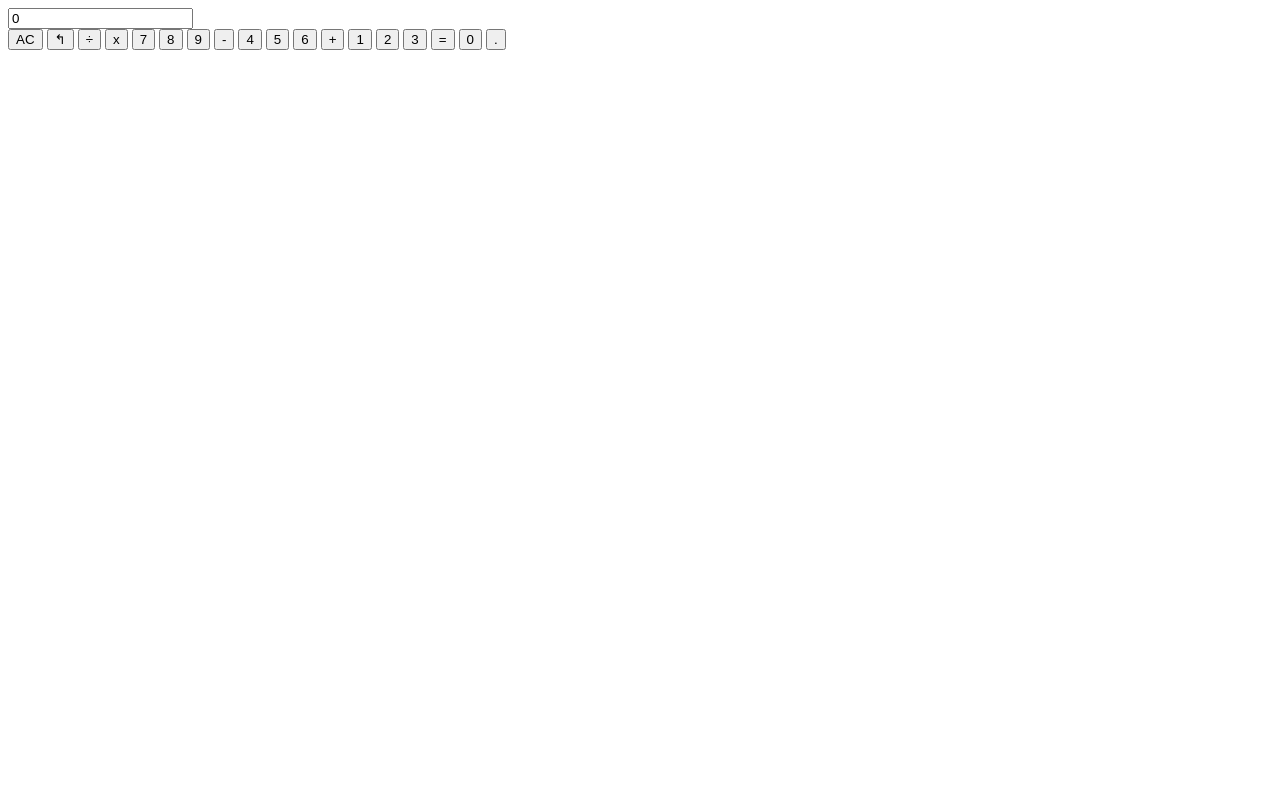
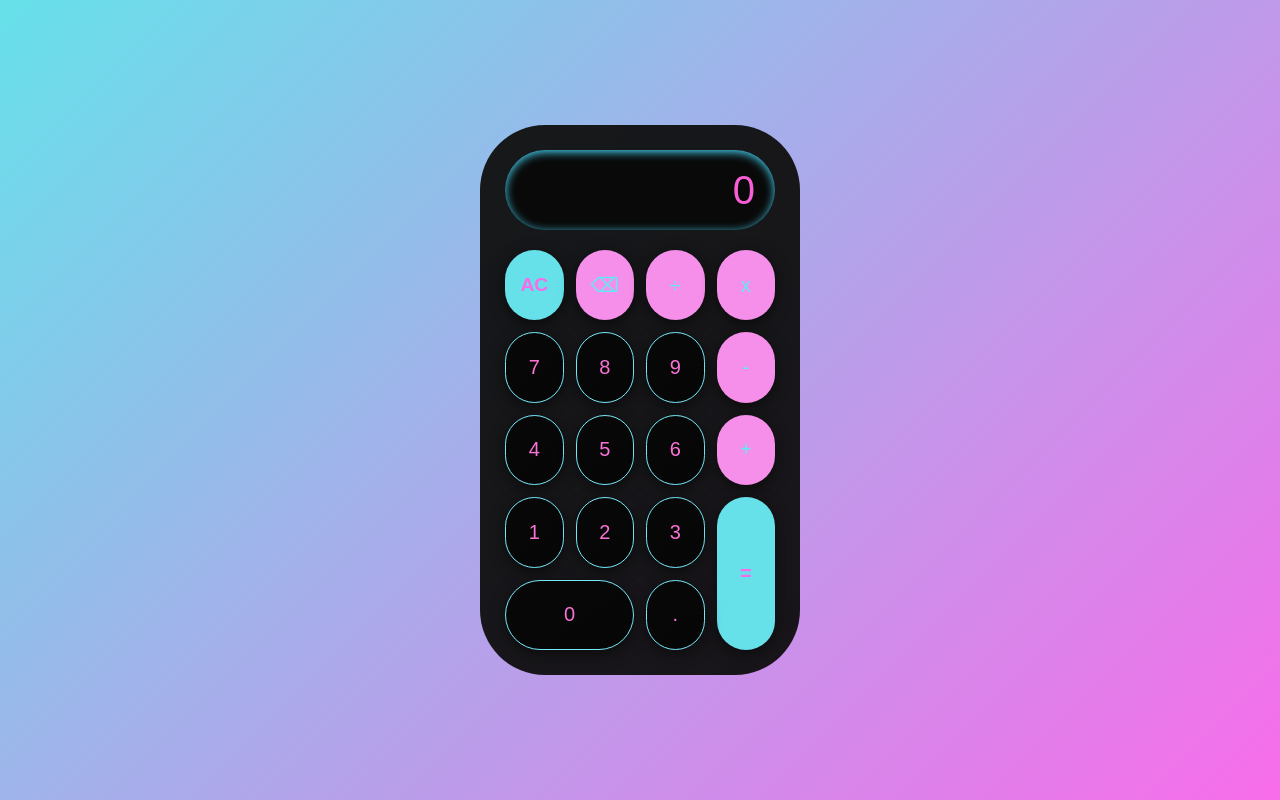
Before and after one commit to LinInTech/JS-Calculator, a plain HTML site: page index.html in a window 1280 px wide. Drawn offline with Linux system fonts and the light colour scheme.

Commit message:
Calculator Complete

```diff
--- a/index.html
+++ b/index.html
@@ -17,7 +17,7 @@
         <div class="buttons">
             <!--First Row-->
             <button class="btn clear" onclick="clearDisplay()">AC</button>
-            <button class="btn operator" onclick="deleteLast()">↰</button>
+            <button class="btn operator" onclick="deleteLast()">⌫</button>
             <button class="btn operator" onclick="appendToDisplay('/')">÷</button>
             <button class="btn operator" onclick="appendToDisplay('*')">x</button>
 
@@ -41,7 +41,7 @@
 
             <!--Fifth Row-->
             <button class="btn number zero" onclick="appendToDisplay('0')">0</button>
-            <button class="btn number zero" onclick="appendToDisplay('.')">.</button>
+            <button class="btn number" onclick="appendToDisplay('.')">.</button>
         </div>
     </div>
 
--- a/style.css
+++ b/style.css
@@ -0,0 +1,158 @@
+*{
+    margin: 0;
+    padding: 0;
+    box-sizing: border-box;
+}
+
+body{
+    font-family: system-ui, -apple-system, BlinkMacSystemFont, 'Segoe UI', Roboto, sans-serif;
+    background: linear-gradient(135deg, #66e1ea 0%, #f86cea 100%);
+    min-height: 100vh;
+    display: flex;
+    justify-content: center;
+    align-items: center;
+    padding: 20px;
+}
+
+.calculator{
+    background: rgba(15, 15, 15, 0.95);
+    backdrop-filter: blur(10px);
+    border-radius: 65px;
+    box-shadow: 0 20px 40px rgb(78, 219, 244), 0, 0, 0, 1px rgb(101, 234, 249);
+    padding: 25px;
+    width: 100%;
+    max-width: 320px;
+    transition: transform 0.3s ease;
+}
+
+.calculator:hover {
+    transform: translateY(-5px);
+}
+
+.display {
+    margin-bottom: 20px;
+}
+
+.display input{
+    width: 100%;
+    height: 80px;
+    border: none;
+    background: rgb(9, 9, 9);
+    border-radius: 40px;
+    font-size: 2.5em;
+    font-weight: 300;
+    text-align: right;
+    padding: 0 20px;
+    color: rgb(249, 95, 213);
+    box-shadow: inset 0 2px 10px rgb(71, 215, 247);
+    transition: all 0.3s ease;
+}
+
+.display input:font{
+    outline: none;
+    background: #f9f6f9;
+    box-shadow: inset 0 2px 10px rgb(237, 135, 203), 0 0 0 3px rgb(243, 17, 235);
+}
+
+.buttons {
+    display:grid;
+    grid-template-columns: repeat(4, 1fr);
+    grid-template-rows: repeat(5, 1fr);
+    gap: 12px;
+    height: 400px;
+}
+
+.btn{
+    border: none;
+    background: rgb(245, 143, 233);
+    color: rgb(95, 234, 249);
+    border-radius: 50px;
+    font-size: 20px;
+    font-weight: 500;
+    cursor: pointer;
+    transition: all 0.2s ease;
+    box-shadow: 0 4px 15px rgb(11, 11, 11);
+    position: relative;
+    overflow: hidden;
+}
+
+.btn:hover {
+    transform: translateY(-2px);
+    box-shadow: 0 8px 25px rgb(112, 241, 252);
+}
+
+.btn:active {
+    transform: translateY(0);
+    box-shadow: 0 2px 10px rgba(0, 0, 0, 0.2);
+}
+
+.btn::before{
+    content: '';
+    position: absolute;
+    top: 50%;
+    width: 0;
+    height: 0;
+    background: rgba(255, 255, 255, 0.3);
+    border-radius: 50%;
+    transform: translate(-50%, -50%);
+    transition: width 0.3s ease, height 0.3s ease;
+}
+
+.btn:active::before {
+    width: 100%;
+    height: 100%;
+}
+
+.btn.number {
+    background: linear-gradient(145deg, #080808, #060606);
+    color: #f973d7;
+    border: 1px solid rgb(116, 232, 249)
+}
+
+.btn.number:hover{
+    background: linear-gradient(145deg, #67eefa, #67ecf8);
+}
+
+.btn.clear{
+    background: #66e1ea;
+    color: #f86cea;
+    font-weight: 600;
+    font-size: 1.2em;
+}
+
+.btn.clear:hover{
+    background: #fa93f0;
+    color: #66e1ea
+}
+
+.btn.equals{
+     background: #66e1ea;
+    color: #f86cea;
+    font-weight: 600;
+    grid-row: span 2;
+    font-size: 20px;
+}
+
+.btn.equals:hover{
+    background: #fa93f0;
+    color: #66e1ea
+}
+
+.btn.zero{
+    grid-column: span 2;
+}
+
+@keyframes fadeInUp{
+    from{
+        opacity: 0;
+        transform: translateY(30px);
+    }
+    to{
+        opacity: 1;
+        transform: translateY(0);
+    }
+}
+
+.calculator{
+    animation: fadeInUp 0.6s ease-out;
+}
```
